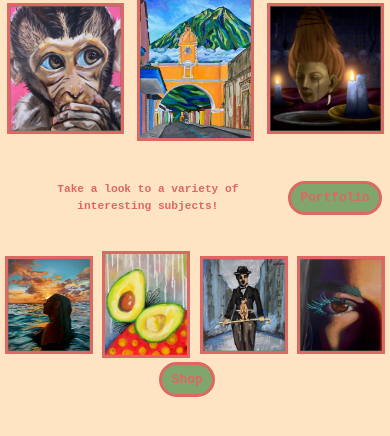
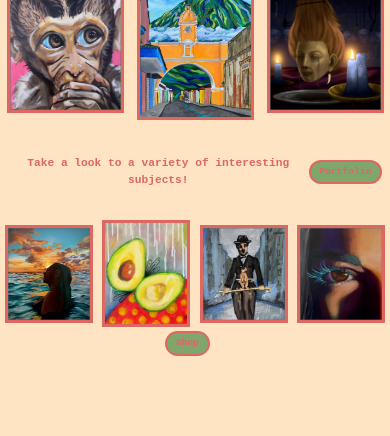
Before and after one commit to fransbompart/ShireArt.github.io, a plain HTML site: page index.html in a window 390 px wide. Shown: the part 234-670 px from the top of the page. Drawn offline with Linux system fonts and the light colour scheme.

Commit message:
Update welcomeStyle.css

```diff
--- a/styles/welcomeStyle.css
+++ b/styles/welcomeStyle.css
@@ -5,10 +5,9 @@
         1fr
         repeat(4,minmax(0,300px))
         1fr;
-    grid-gap: 5px;
     grid-template-rows:
         max-content
-        94px
+        70px
         max-content;
     grid-template-areas:
         "header1 header1 header1 header1 header1 header1"
@@ -23,7 +22,7 @@
 .image1, .image2{
     place-self: center;
     margin-top: 8%;
-    width: 90%;;
+    width: 85%;
 }
 
 .image1{
@@ -57,13 +56,14 @@
     grid-area: artworkText;
     display: flex;
     align-items: center;
+    justify-self: center;
 }
 
-.artworkTextItems p{
+.artworkTextItems p, .artworkTextItems2 p{
     font-size: 1.2rem;
     font-weight: bold;
     text-align: center;
-    margin: 8% 20%;
+    margin: 8% 15%;
     color: #DD6761
 }
 
@@ -78,6 +78,10 @@
 .artwork2{
     grid-area: artwork2;
     margin-bottom: 1%;
+}
+
+img.specialImg{
+    width: 95%;
 }
 
 .artwork1 img, .artwork2Img img{
@@ -102,13 +106,13 @@
     padding: 0.3rem 1rem;
     width: min-content;
     position: relative;
-    display: block;
+    display: grid;
     margin: auto;
 }
 
-.artworkText .artworkTextItems a:active, .artwork2 a:active{
+.artworkText .artworkTextItems a:hover, .artwork2 a:hover{
     background-color: #DD6761;
-    color: #2A495A;
+    color: #80A66C;
     border: 3px solid #80A66C;
 }
 
@@ -116,7 +120,7 @@
     #site_wrap{
         grid-template-rows:
         max-content
-        85px
+        60px
         max-content;
     }
 
@@ -131,12 +135,12 @@
         margin-bottom: 3%;
     }
 
-    .artworkTextItems p{
+    .artworkTextItems p, .artworkTextItems2 p{
         font-size: 1rem;
     }
 
     .artworkText .artworkTextItems a, .artwork2 a{
-        font-size: 1rem;
+        font-size: 0.9rem;
         padding: 0.3rem 0.7rem;
     }
 }
@@ -145,7 +149,7 @@
     #site_wrap{
         grid-template-rows:
             max-content
-            80px
+            55px
             max-content;
     }
 
@@ -160,13 +164,13 @@
         margin-bottom: 3%;
     }
 
-    .artworkTextItems p{
+    .artworkTextItems p, .artworkTextItems2 p{
         font-size: 0.9rem;
-        margin: 7% auto;
     }
 
     .artworkText .artworkTextItems a, .artwork2 a{
-        font-size: 0.9rem;
+        font-size: 0.8rem;
+        padding: 0.3rem 0.58rem;
     }
 }
 
@@ -174,7 +178,7 @@
     #site_wrap{
         grid-template-rows:
             max-content
-            46px
+            40px
             max-content;
         grid-template-columns:
             1fr
@@ -213,7 +217,7 @@
         align-items: center;
     }
 
-    .artworkText .artworkTextItems p{
+    .artworkText .artworkTextItems p, .artworkTextItems2 p{
         margin: 8% 5%;
     }
 
@@ -232,21 +236,31 @@
         font-size: 0.65rem;
     }
 
-    .artworkText .artworkTextItems p{
+    .artworkText .artworkTextItems p, .artworkTextItems2 p{
         font-size: 0.7rem;
     }
 
     .artworkText .artworkTextItems a, .artwork2 a{
-        font-size: 0.8rem;
-        padding: 0.3rem 0.6rem;
+        font-size: 0.6rem;
+        padding: 0.2rem 0.55rem;
+        border: 2px solid;
     }
 }
 
-@media screen and (max-width:300px){
+@media screen and (max-width:330px){
     #site_wrap{
         grid-template-rows:
             max-content
-            38px
+            35px
+            max-content;
+    }
+}
+
+@media screen and (max-width:280px){
+    #site_wrap{
+        grid-template-rows:
+            max-content
+            30px
             max-content;
     }
 
@@ -258,13 +272,13 @@
         font-size: 0.5rem;
     }
 
-    .artworkText .artworkTextItems p{
+    .artworkText .artworkTextItems p, .artworkTextItems2 p{
         font-size: 0.5rem;
     }
 
     .artworkText .artworkTextItems a, .artwork2 a{
         font-size: 0.5rem;
-        padding: 0.2rem 0.4rem;
+        padding: 0.18rem 0.38rem;
         border: 2px solid #DD6761;
     }
 }
```
